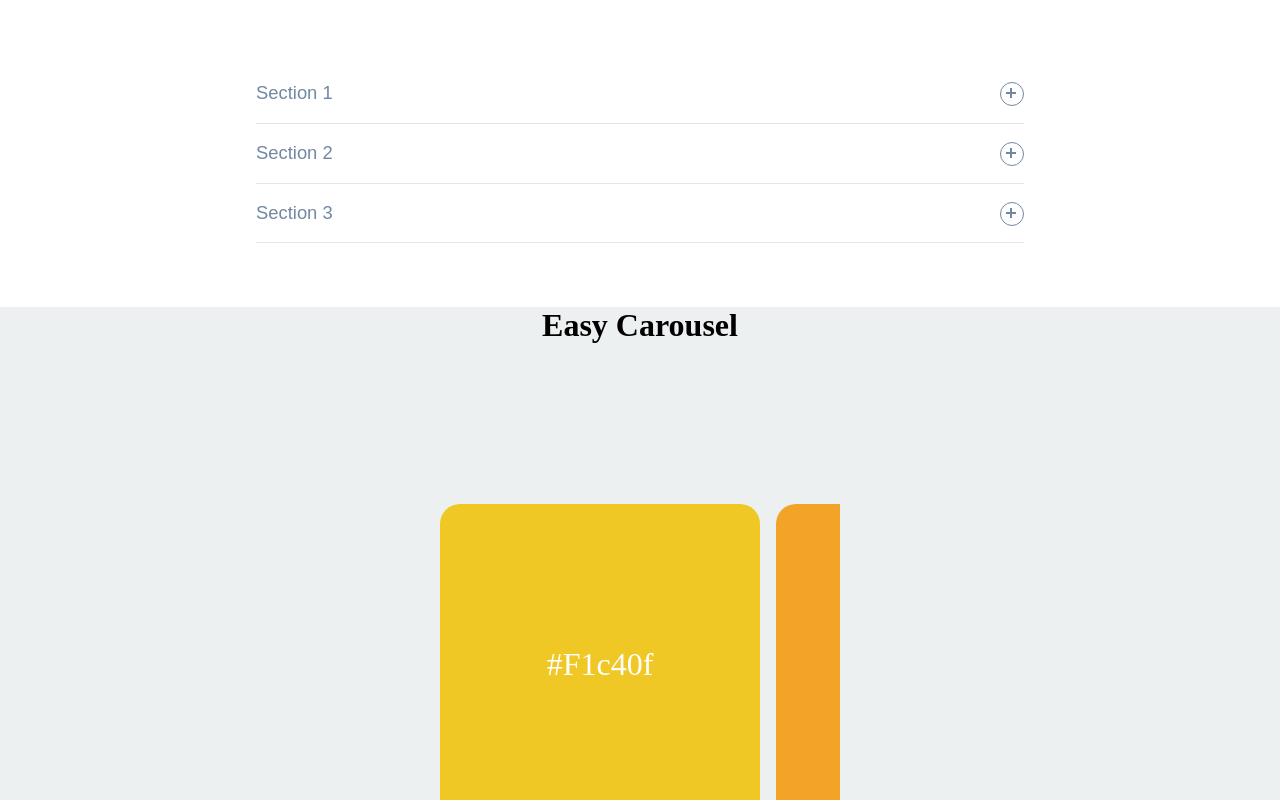
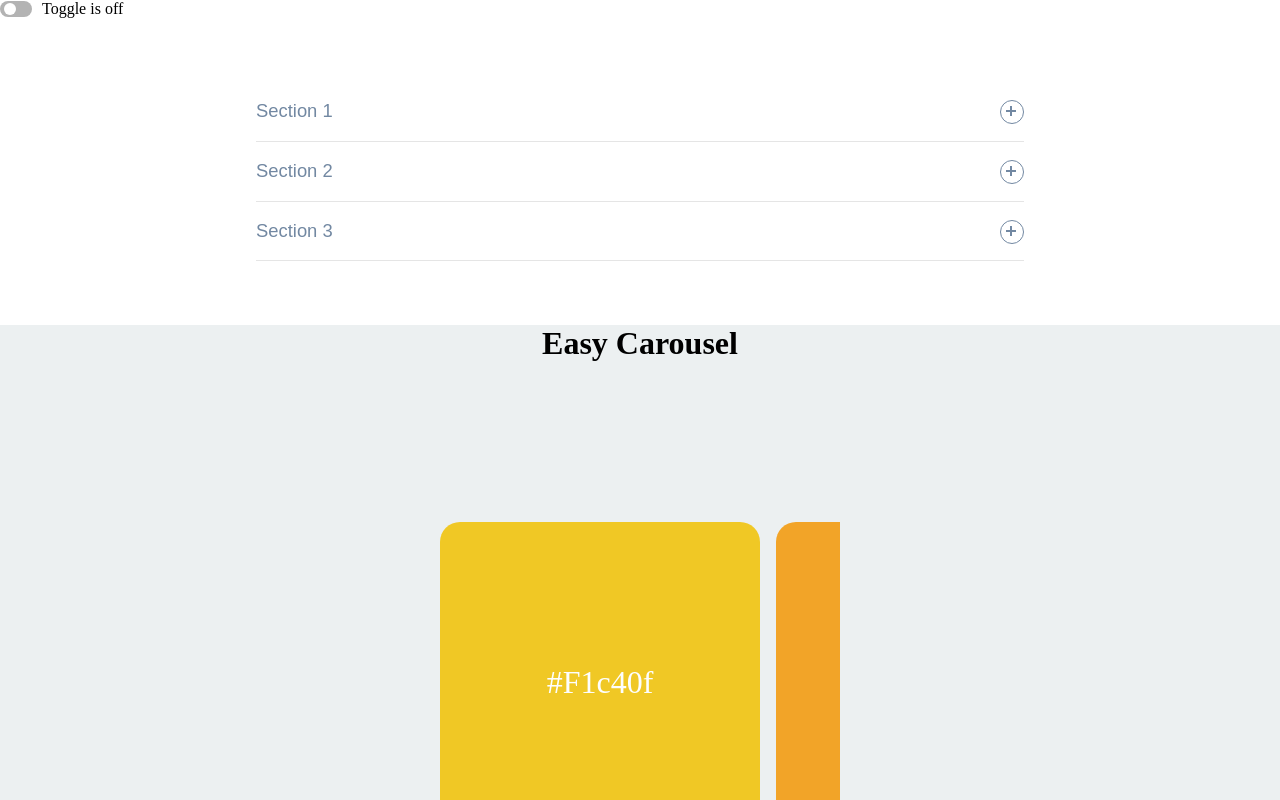
Before and after one commit to heran101/ui-collections, a Next.js app: page / in a window 1280 px wide. Shown: the top 800 px of the page. Built offline with nearby package versions, Linux system fonts and the light colour scheme.

Commit message:
add custom toggle

```diff
--- /dev/null
+++ b/Components/Basic/Switch/Switch.tsx
@@ -0,0 +1,63 @@
+import React, { ChangeEvent, useState } from "react";
+import styled from "styled-components";
+
+const Label = styled.label`
+  display: flex;
+  align-items: center;
+  gap: 10px;
+  cursor: pointer;
+`;
+
+const Switch = styled.div`
+  position: relative;
+  width: 32px;
+  height: 16px;
+  background: #b3b3b3;
+  border-radius: 20px;
+  padding: 0;
+  transition: 300ms all;
+
+  &:before {
+    transition: 300ms all;
+    content: "";
+    position: absolute;
+    width: 12px;
+    height: 12px;
+    border-radius: 20px;
+    top: 50%;
+    left: 4px;
+    background: white;
+    transform: translate(0, -50%);
+  }
+`;
+
+const Input = styled.input`
+  opacity: 0;
+  position: absolute;
+
+  &:checked + ${Switch} {
+    background: green;
+
+    &:before {
+      transform: translate(12px, -50%);
+    }
+  }
+`;
+
+const CMSwitch = () => {
+  const [checked, setChecked] = useState(false); // store value
+
+  const handleChange = (e: ChangeEvent<HTMLInputElement>) =>
+    setChecked(e.target.checked);
+
+  return (
+    <Label>
+      <Input checked={checked} type="checkbox" onChange={handleChange} />
+
+      <Switch />
+      <span>Toggle is {checked ? "on" : "off"}</span>
+    </Label>
+  );
+};
+
+export default CMSwitch;
--- a/pages/index.tsx
+++ b/pages/index.tsx
@@ -7,6 +7,8 @@ import FAQ from "@/Components/common/FAQ/FAQ";
 import FeatureStack from "@/Components/common/FeatureStack/FeatureStack";
 import { CustomCarousel } from "@/Components/common/CustomCarousel/CustomCarousel";
 import styled from "styled-components";
+import CMSwitch from "@/Components/Basic/Switch/Switch";
+
 const H1 = styled.h1`
   text-align: center;
   margin: 0;
@@ -86,6 +88,7 @@ export default function Home() {
       <main
         style={{ width: "100%", height: "100vh", padding: " 0", margin: "0" }}
       >
+        <CMSwitch />
         <FAQ />
         <Container>
           <H1>Easy Carousel</H1>
@@ -99,6 +102,8 @@ export default function Home() {
         </Container>
         <FeatureStack />
         <FAQ />
+        <FAQ />
+        <FAQ />
       </main>
     </>
   );
```
